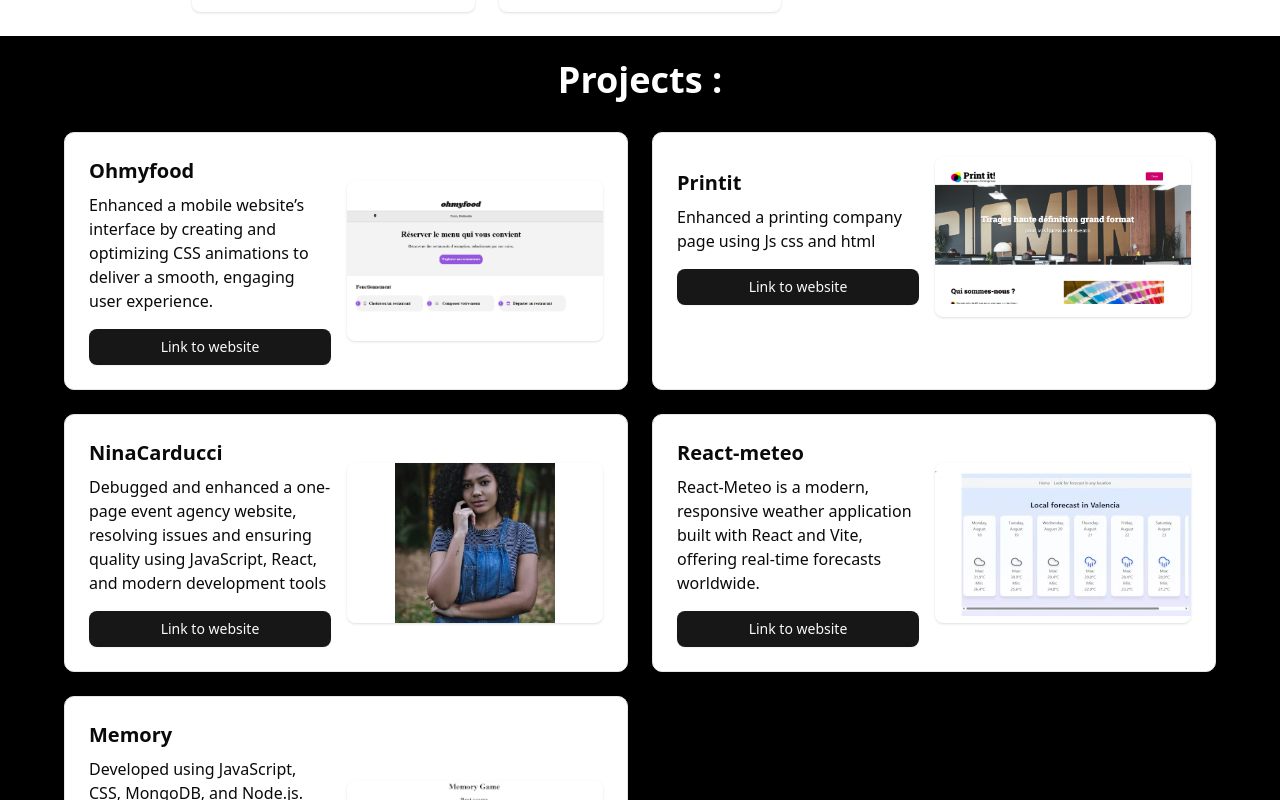
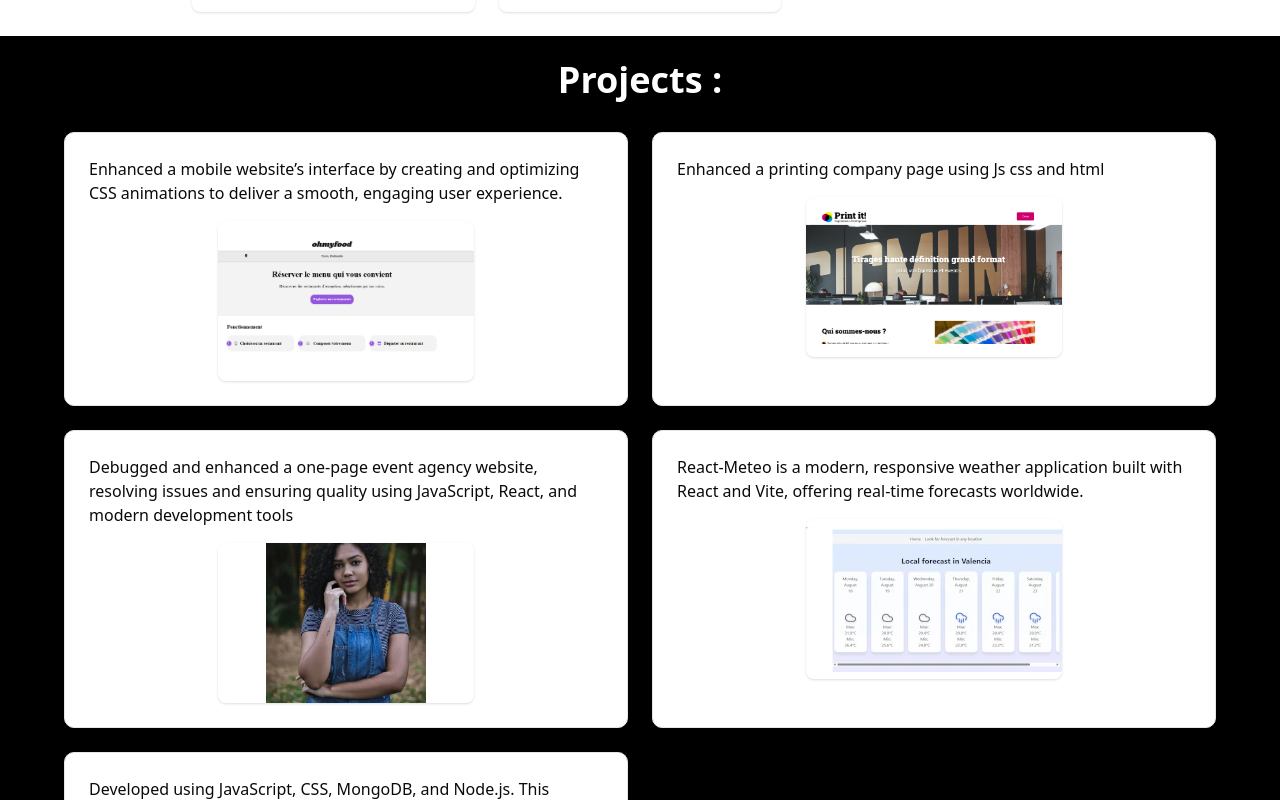
Before and after one commit to benjaminnicolas-teboul/portfolio, a Next.js app: page / in a window 1280 px wide. Shown: the part 1220-2020 px from the top of the page. Built offline with nearby package versions, Linux system fonts and the light colour scheme.

Commit message:
feat optimize projects section

```diff
--- a/src/components/ui/Header.tsx
+++ b/src/components/ui/Header.tsx
@@ -42,7 +42,7 @@ const Header = () => {
       {/* Avatar */}
       <Avatar className="w-20 h-20">
         <AvatarImage
-          src="/images/Nicolas-teboul-Benjamin.webp"
+          src="/images/ben.webp"
           alt="Ma photo"
         />
         <AvatarFallback>BN-T</AvatarFallback>
--- a/src/components/ui/Project.tsx
+++ b/src/components/ui/Project.tsx
@@ -1,6 +1,5 @@
 import React from "react";
 import Image from "next/image";
-import { Button } from "@/src/components/ui/button";
 import Link from "next/link";
 
 type ProjectProps = {
@@ -13,37 +12,32 @@ type ProjectProps = {
 const Project = ({ title, description, link, images }: ProjectProps) => {
   return (
     <div className="w-full p-6 border rounded-lg shadow-md bg-card text-card-foreground">
-      {/* Layout responsive */}
-      <div className="flex flex-col md:flex-row md:items-center md:justify-between gap-4">
-
-        {/* Colonne gauche : texte */}
-        <div className="md:w-1/2 flex flex-col justify-center">
-          <h2 className="text-xl font-semibold mb-2">{title}</h2>
+      {/* Description */}
       <p className="mb-4">{description}</p>
 
-          {link && (
-            <Button asChild className="w-full md:w-auto">
+      {/* Image avec lien */}
+      {images && images.length > 0 && (
+        <div className="w-full flex justify-center">
+          {link ? (
             <Link
               href={link}
               target="_blank"
               rel="noopener noreferrer"
+              className="block"
             >
-                Link to website
+              <div className="relative overflow-hidden rounded-md shadow-sm w-full h-56 md:w-64 md:h-40">
+                <Image
+                  src={images[0]}
+                  alt={`${title} image`}
+                  fill
+                  className="object-contain hover:scale-105 transition-transform duration-300"
+                  sizes="(max-width: 768px) 100vw, 40vw"
+                  priority
+                />
+              </div>
             </Link>
-            </Button>
-          )}
-        </div>
-
-        {/* Colonne droite : image */}
-        {images && images.length > 0 && (
-          <div className="w-full md:w-1/2 md:flex md:justify-end object-contain">
-            <div
-              className="
-                relative overflow-hidden rounded-md shadow-sm
-                w-full h-56
-                md:w-64 md:h-40
-              "
-            >
+          ) : (
+            <div className="relative overflow-hidden rounded-md shadow-sm w-full h-56 md:w-64 md:h-40">
               <Image
                 src={images[0]}
                 alt={`${title} image`}
@@ -53,10 +47,9 @@ const Project = ({ title, description, link, images }: ProjectProps) => {
                 priority
               />
             </div>
+          )}
         </div>
       )}
-
-      </div>
     </div>
   );
 };
```
Also changed, not shown: public/images/ben.webp (added). Lines whose indentation alone changed are shown as unchanged.
